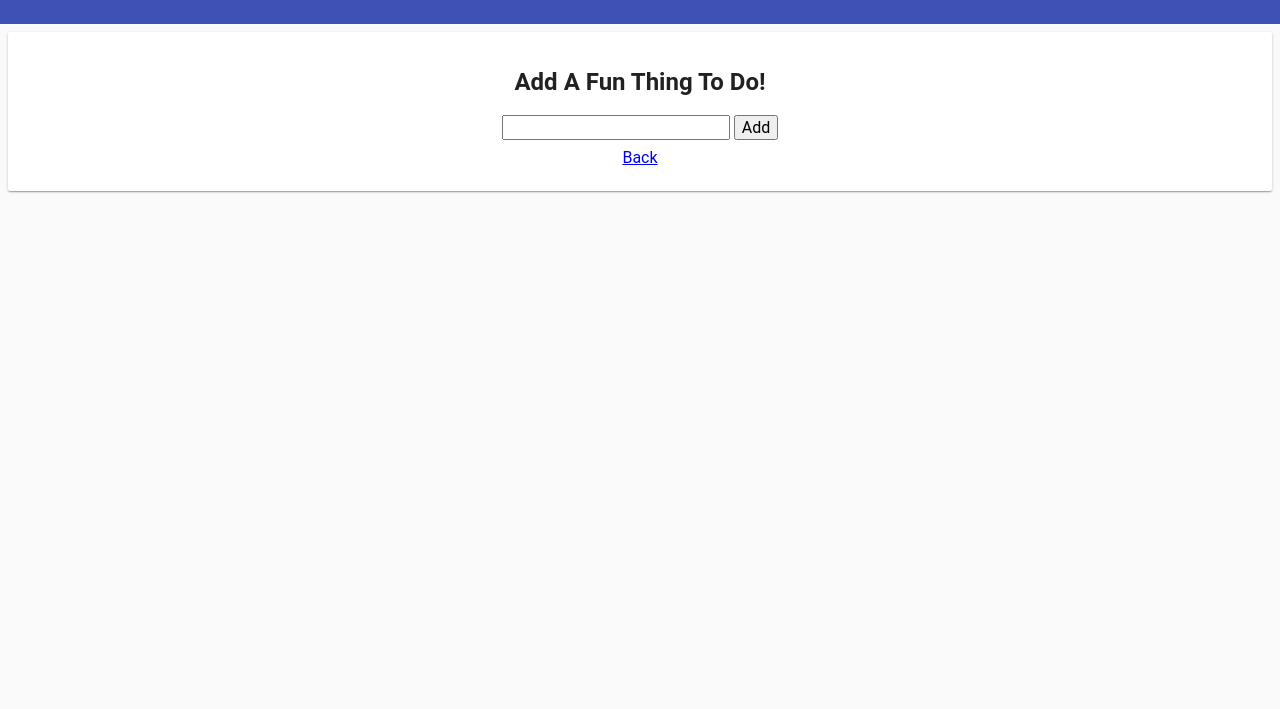
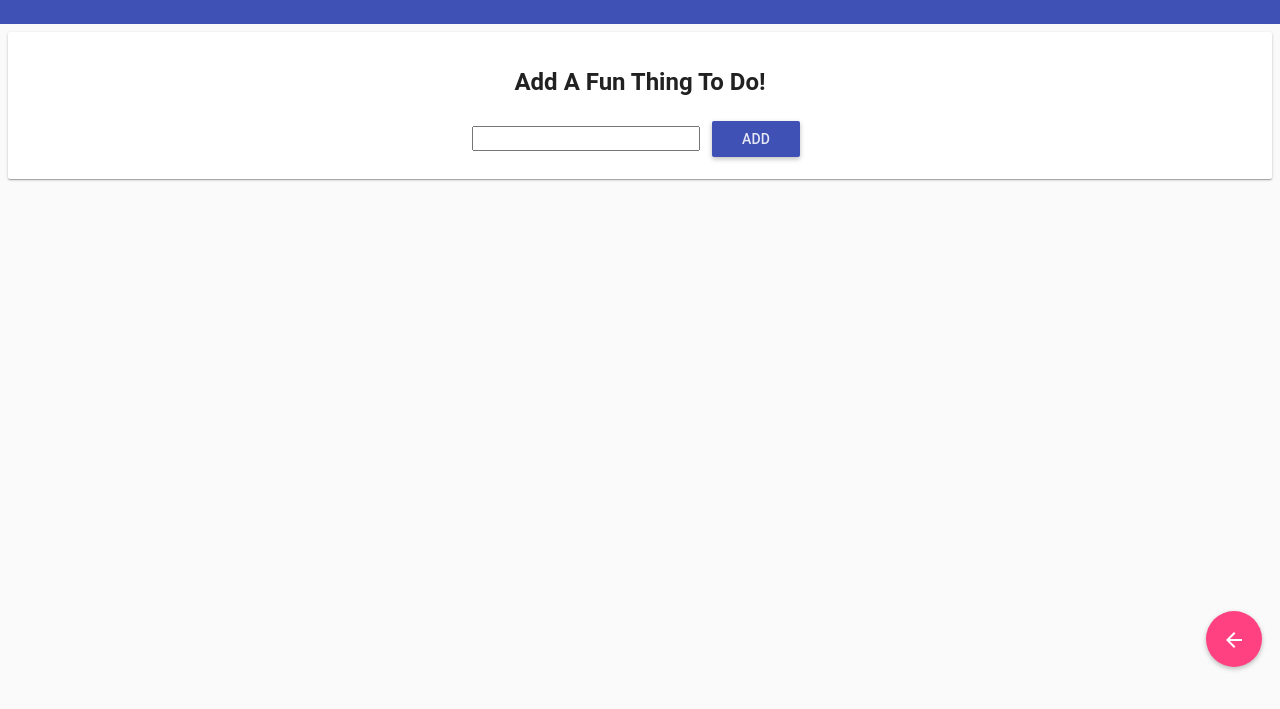
Before and after one commit to caseyhyde/fun-things, a website: page public/views/index.html at #/add in a window 1280 px wide. Shown: the part 77-786 px from the top of the page. Drawn offline with Linux system fonts and the light colour scheme; no server answers; files whose address does not match are found by name.

Commit message:
add material buttons

```diff
--- a/public/styles/style.css
+++ b/public/styles/style.css
@@ -0,0 +1,5 @@
+.float-button {
+  position: fixed;
+  right: 10px;
+  bottom: 50px;
+ }
--- a/public/views/templates/add.html
+++ b/public/views/templates/add.html
@@ -3,10 +3,16 @@
     <h2>Add A Fun Thing To Do!</h2>
     <div class="">
       <input ng-model="add.Blast">
-      <button ng-click="add.addBlast(add.Blast)">Add</button>
+      <md-button class="md-primary md-raised" ng-click="add.addBlast(add.Blast)">Add</md-button>
     </div>
-    <div layout-padding="">
+    <!-- <div layout-padding="">
       <a ng-href='#/home'>Back</a>
+    </div> -->
+    <div class="float-button">
+      <md-button style="" ng-href="#/home" class="md-fab" aria-label="Back">
+          <md-icon md-svg-src="../assets/ic_arrow_back_white_24px.svg"></md-icon>
+      </md-button>
     </div>
+
   </md-card-content>
 </md-card>
```
Also changed, not shown: public/views/templates/home.html (+11 -5 lines), public/assets/ic_add_white_24px.svg (added), public/assets/ic_arrow_back_white_24px.svg (added).
